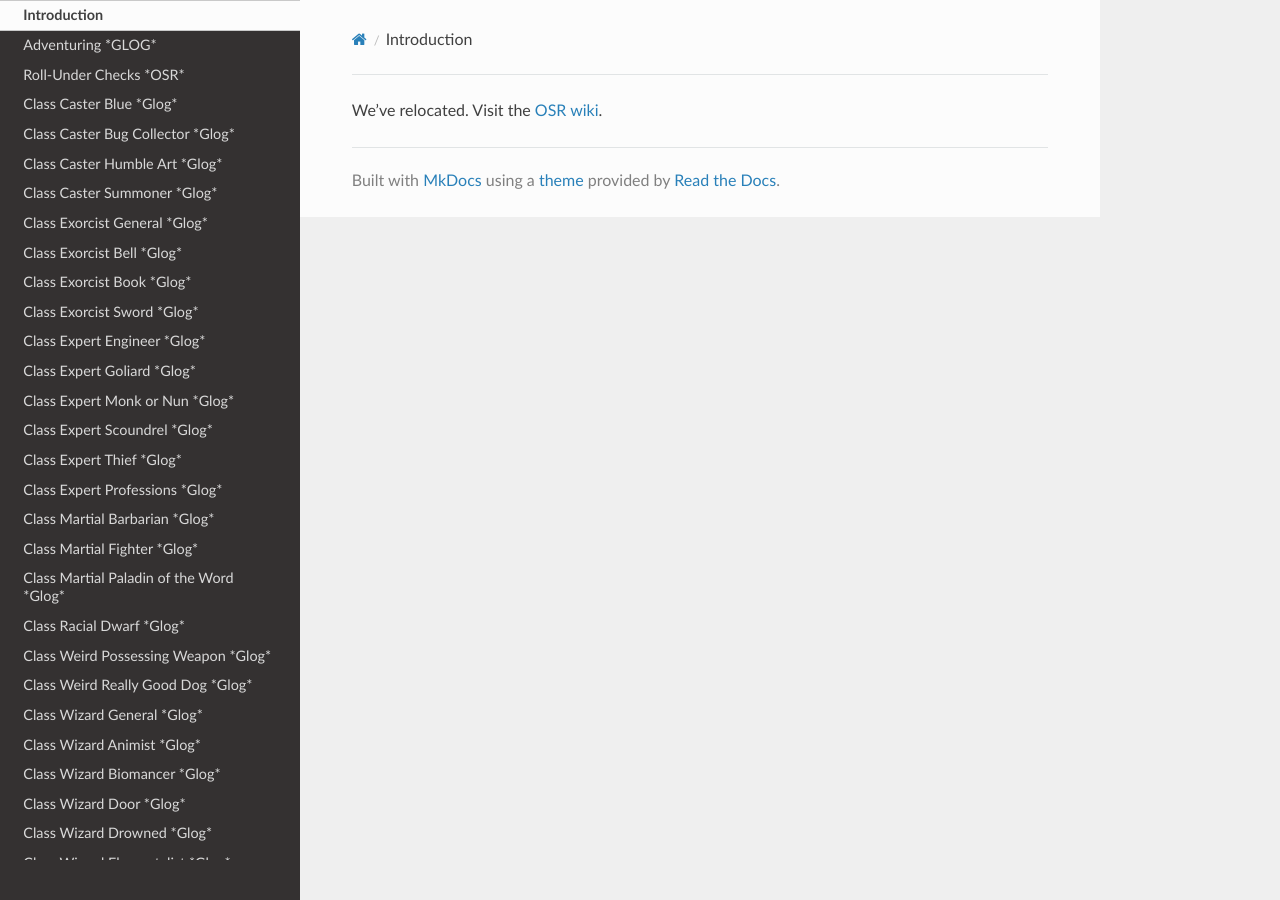
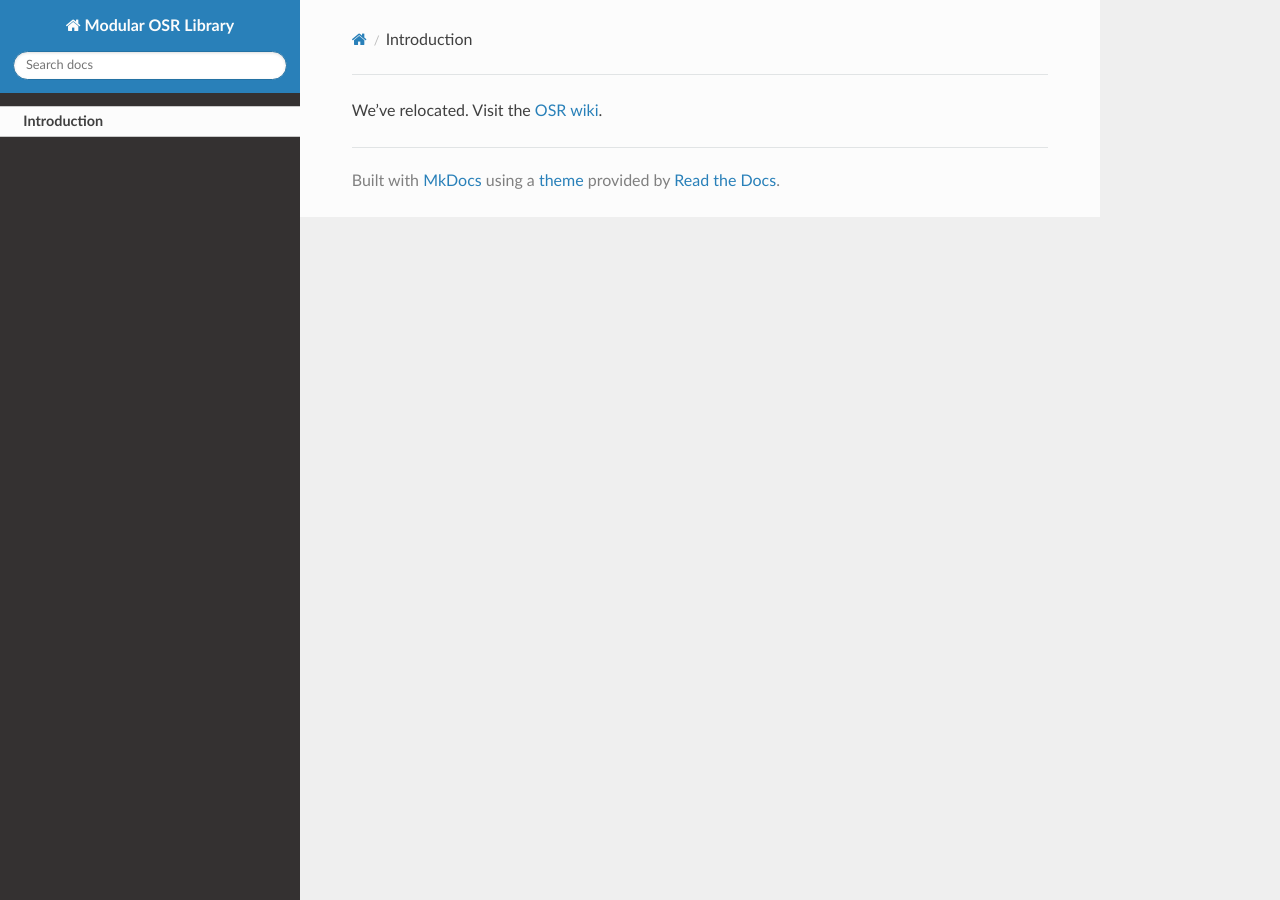
Before and after one commit to valzi/villagefolk, an MkDocs documentation site: the page built from docs/index.md, in a window 1280 px wide. Built offline with MkDocs 1.6.1, drawn with Linux system fonts in a browser that asks for light colours; nearby versions of some CDN libraries; old or Windows-style settings are respelled for this version of MkDocs.

Commit message:
Regular auto-commit

```diff
--- a/mkdocs.yml
+++ b/mkdocs.yml
@@ -1,8 +1,8 @@
-site_name: Modular OSR Rules
+site_name: Modular OSR Library
 theme: readthedocs
 extra_css: [extra.css]
 
-site_description: A Modular OSR Rulebook. Take what you want.
+site_description: Modular OSR Library. Take what you want.
 site_author: Michael Bacon and Everyone Else
 include_sidebar: true
 
@@ -14,68 +14,3 @@ markdown_extensions:
 
 pages:
       - Introduction: index.md
-      - Adventuring *GLOG*: Adventuring.md
-      - Roll-Under Checks *OSR*: Checks.md
-      - Class Caster Blue *Glog*: Class_Caster_Blue.md
-      - Class Caster Bug Collector *Glog*: Class_Caster_Bug_Collector.md
-      - Class Caster Humble Art *Glog*: Class_Caster_Humble_Art.md
-      - Class Caster Summoner *Glog*: Class_Caster_Summoner.md
-      - Class Exorcist General *Glog*: Class_Exorcist_General.md
-      - Class Exorcist Bell *Glog*: Class_Exorcist_Bell.md
-      - Class Exorcist Book *Glog*: Class_Exorcist_Book.md
-      - Class Exorcist Sword *Glog*: Class_Exorcist_Sword.md
-      - Class Expert Engineer *Glog*: Class_Expert_Engineer.md
-      - Class Expert Goliard *Glog*: Class_Expert_Goliard.md
-      - Class Expert Monk or Nun *Glog*: Class_Expert_Monk_or_Nun.md
-      - Class Expert Scoundrel *Glog*: Class_Expert_Scoundrel.md
-      - Class Expert Thief *Glog*: Class_Expert_Thief.md
-      - Class Expert Professions *Glog*: Class_Expert_Professions.md
-      - Class Martial Barbarian *Glog*: Class_Martial_Barbarian.md
-      - Class Martial Fighter *Glog*: Class_Martial_Fighter.md
-      - Class Martial Paladin of the Word *Glog*: Class_Martial_Paladin_of_the_Word.md
-      - Class Racial Dwarf *Glog*: Class_Racial_Dwarf.md
-      - Class Weird Possessing Weapon *Glog*: Class_Weird_Possessing_Weapon.md
-      - Class Weird Really Good Dog *Glog*: Class_Weird_Really_Good_Dog.md
-      - Class Wizard General *Glog*: Class_Wizard_General.md
-      - Class Wizard Animist *Glog*: Class_Wizard_Animist.md
-      - Class Wizard Biomancer *Glog*: Class_Wizard_Biomancer.md
-      - Class Wizard Door *Glog*: Class_Wizard_Door.md
-      - Class Wizard Drowned *Glog*: Class_Wizard_Drowned.md
-      - Class Wizard Elementalist *Glog*: Class_Wizard_Elementalist.md
-      - Class Wizard Elf *Glog*: Class_Wizard_Elf.md
-      - Class Wizard Garden *Glog*: Class_Wizard_Garden.md
-      - Class Wizard Necromancer *Glog*: Class_Wizard_Necromancer.md
-      - Class Wizard Orthodox *Glog*: Class_Wizard_Orthodox.md
-      - Class Wizard Spider *Glog*: Class_Wizard_Spider.md
-      - Class Wizard White Hand *Glog*: Class_Wizard_White_Hand.md
-      - Combat *Glog*: Combat.md
-      - Conversation *OSR*: Conversation.md
-      - Curses: Curses.md
-      - Death and Dismemberment *OSR*: Death_Dismemberment.md
-      - Exploding Damage Die *OSR*: Exploding_Damage_Die.md
-      - GM Advice *OSR*: GM_advice.md
-      - Haggling *OSR*: haggling.md
-      - Inventory Cards *OSR*: Inventory_Cards.md
-      - Light Source, Checks *OSR*: Light_Source_Checks.md
-      - Light Source, Traditional *OSR*: Light_Source_Traditional.md
-      - GLOGian Magic *OSR*: Magic.md
-      - Market, Michael Bacon *OSR*: Market.md
-      - GLOGian Movement *OSR*: Movement.md
-      - Mutation *OSR*: Mutation.md
-      - Overland Actions *OSR*: Overland_Actions.md
-      - Overland Basics *OSR*: Overland_Basics.md
-      - Overland Encounters, by Terrain *OSR*: Overland_Encounters_by_Terrain.md
-      - Overland Encounters, Simple *OSR*: Overland_Encounters_Simple.md
-      - Overland Travel *GLOG*: Overland_Travel.md
-      - Overland Travel, Traditional *GLOG*: Overland_Travel_Traditional.md
-      - Player Advice  *OSR*: Player_Advice.md
-      - Player Rules/Character Generation *GLOG*: Player_Rules_Character_Generation.md
-      - Play Procedure *OSR*: Play_Procedure.md
-      - Professions *OSR*: Professions.md
-      - Random Starting Items *Glog*: Random_Starting_Items.md
-      - Saving Throw, Charisma + Level *OSR*: Saving_Throw_Charisma+Level.md
-      - Saving Throw, Half Stat *OSR*: Saving_Throw_Half_Stat.md
-      - Saving Throw, Half Stat -- Improving *OSR*: Saving_Throw_Half_Stat_Improving.md
-      - Skills *OSR*: Skills.md
-      - Solo Player Character *OSR*: SoloPC.md
-      - License: zGame_License.md
```
